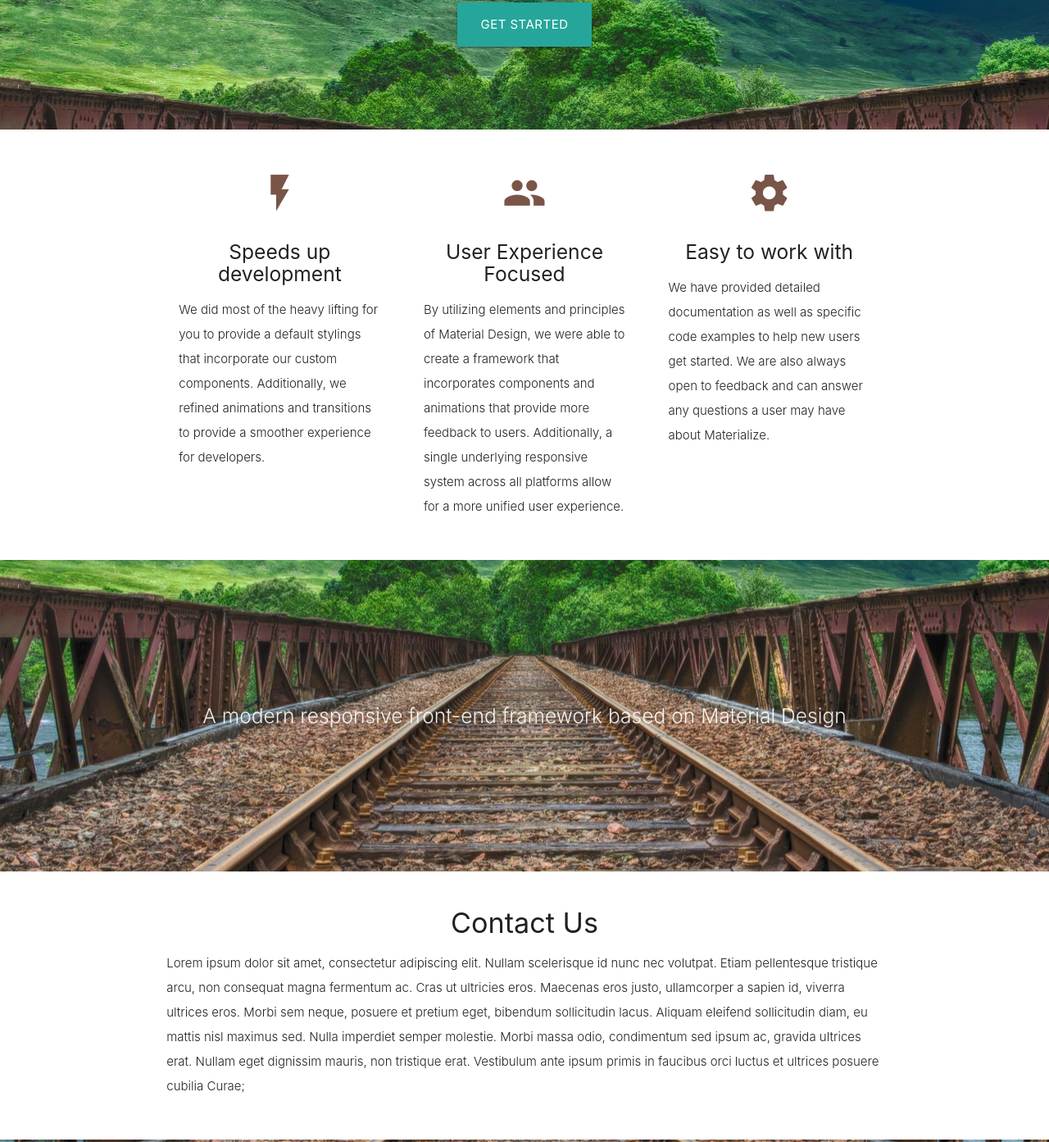
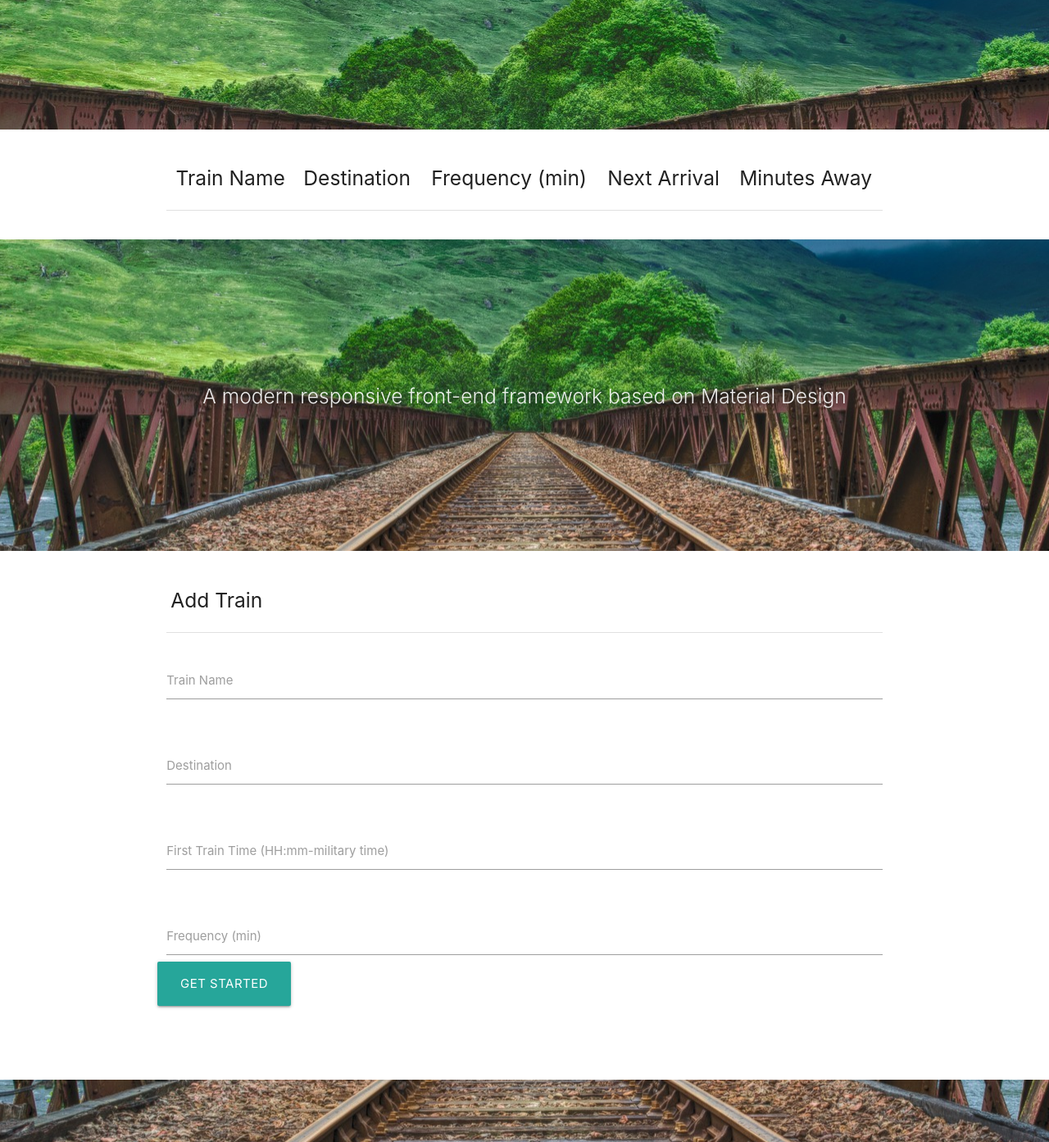
Before and after one commit to SarahSefcik/TrainScheduler, a plain HTML site: page index.html in a window 1280 px wide. Shown: the part 286-1679 px from the top of the page at 82% size. Drawn offline with nearby package versions, Linux system fonts and the light colour scheme; no server answers.

Commit message:
javascript

```diff
--- /dev/null
+++ b/assets/js/apps.js
@@ -0,0 +1,92 @@
+
+// Initialize Firebase
+var config = {
+  apiKey: "AIzaSyBo-L0aIRVI2OpvUiAxmnpCbE1NxJun2mw",
+  authDomain: "trainschedule-debd2.firebaseapp.com",
+  databaseURL: "https://trainschedule-debd2.firebaseio.com",
+  projectId: "trainschedule-debd2",
+  storageBucket: "trainschedule-debd2.appspot.com",
+  messagingSenderId: "881360416845"
+};
+firebase.initializeApp(config);
+
+var database = firebase.database();
+
+// Button for adding Trains
+$("#download-button").on("click", function (event) {
+  event.preventDefault();
+
+  // grabs user input
+  // Cant figure out why the input is not going into Firebase
+  var trainName = document.getElementById("name").value;
+  var trainName = document.getElementById("dest").value;
+  var trainName = document.getElementById("trainTime").value;
+  var trainName = document.getElementById("freq").value;
+
+
+  console.log(trainName);
+  console.log(dest);
+  console.log(trainTime);
+  console.log(freq);
+  // Creates local temporary object for holding train data
+  var newTrain = {
+    name: trainName,
+    destination: dest,
+    time: trainTime,
+    frequency: freq,
+  }
+
+  // Uploads train data to the database
+  database.ref().push(newTrain);
+
+  // Logs everything to the console
+  console.log(newTrain.name);
+  console.log(newTrain.destination);
+  console.log(newTrain.time);
+  console.log(newTrain.frequency);
+
+  alert("Train successfully added");
+
+  // Clears all of the text boxes
+  $("#name").val("");
+  $("#dest").val("");
+  $("#trainTime").val("");
+  $("#freq").val("");
+});
+
+// Create Firebase event for adding train to the database and a row in the html when a user adds an entry
+database.ref().on("child_added", function (childSnapshot) {
+  console.log(childSnapshot.val());
+
+  // Store everything into a var
+  var dest = childSnapshot.val().destination;
+  var trainName = childSnapshot.val().name;
+  var trainTime = childSnapshot.val().time;
+  var freq = childSnapshot.val().frequency;
+
+  // Train Info
+  console.log(dest);
+  console.log(trainName);
+  console.log(trainTime);
+  console.log(freq);
+
+  // Calculate here
+  // Make my calculations that I cannot figure out to calculate time
+
+
+
+  // Create new row
+  var newRow = $("<tr>").append(
+    $("<td>").text(dest),
+    $("<td>").text(trainName),
+    $("<td>").text(trainTime),
+    // Add column to here with calculated time to the table row
+    $("<td>"),
+    $("<td>").text(freq),
+    // Add column here with calculated time to the table row
+    $("<td>")
+  );
+
+  // Append the new row to the table
+  $("#train-table > tbody").append(newRow);
+});
--- a/index.html
+++ b/index.html
@@ -41,10 +41,7 @@
         <div class="row center">
           <h5 class="header col s12 light">A modern responsive front-end framework based on Material Design</h5>
         </div>
-        <div class="row center">
-          <a href="http://materializecss.com/getting-started.html" id="download-button" class="btn-large waves-effect waves-light teal lighten-1">Get
-            Started</a>
-        </div>
+
         <br><br>
 
       </div>
@@ -58,36 +55,31 @@
 
       <!--   Icon Section   -->
       <div class="row">
-        <div class="col s12 m4">
-          <div class="icon-block">
-            <h2 class="center brown-text"><i class="material-icons">flash_on</i></h2>
-            <h5 class="center">Speeds up development</h5>
-
-            <p class="light">We did most of the heavy lifting for you to provide a default stylings that incorporate
-              our custom components. Additionally, we refined animations and transitions to provide a smoother
-              experience for developers.</p>
-          </div>
-        </div>
-
-        <div class="col s12 m4">
-          <div class="icon-block">
-            <h2 class="center brown-text"><i class="material-icons">group</i></h2>
-            <h5 class="center">User Experience Focused</h5>
-
-            <p class="light">By utilizing elements and principles of Material Design, we were able to create a
-              framework that incorporates components and animations that provide more feedback to users. Additionally,
-              a single underlying responsive system across all platforms allow for a more unified user experience.</p>
-          </div>
-        </div>
-
-        <div class="col s12 m4">
-          <div class="icon-block">
-            <h2 class="center brown-text"><i class="material-icons">settings</i></h2>
-            <h5 class="center">Easy to work with</h5>
-
-            <p class="light">We have provided detailed documentation as well as specific code examples to help new
-              users get started. We are also always open to feedback and can answer any questions a user may have about
-              Materialize.</p>
+        <div class="col s12 m12">
+          <div>
+            <table class="table table-sm table-hover" id="train-table">
+              <thead>
+                <tr>
+                  <th scope="col">
+                    <h5 class="center">Train Name</h5>
+                  </th>
+                  <th scope="col">
+                    <h5 class="center">Destination</h5>
+                  </th>
+                  <th scope="col">
+                    <h5 class="center">Frequency (min)</h5>
+                  </th>
+                  <th scope="col">
+                    <h5 class="center">Next Arrival</h5>
+                  </th>
+                  <th scope="col">
+                    <h5 class="center">Minutes Away</h5>
+                  </th>
+                </tr>
+              </thead>
+              <tbody>
+              </tbody>
+            </table>
           </div>
         </div>
       </div>
@@ -109,22 +101,55 @@
 
   <div class="container">
     <div class="section">
-
       <div class="row">
-        <div class="col s12 center">
-          <h3><i class="mdi-content-send brown-text"></i></h3>
-          <h4>Contact Us</h4>
-          <p class="left-align light">Lorem ipsum dolor sit amet, consectetur adipiscing elit. Nullam scelerisque id
-            nunc nec volutpat. Etiam pellentesque tristique arcu, non consequat magna fermentum ac. Cras ut ultricies
-            eros. Maecenas eros justo, ullamcorper a sapien id, viverra ultrices eros. Morbi sem neque, posuere et
-            pretium eget, bibendum sollicitudin lacus. Aliquam eleifend sollicitudin diam, eu mattis nisl maximus sed.
-            Nulla imperdiet semper molestie. Morbi massa odio, condimentum sed ipsum ac, gravida ultrices erat. Nullam
-            eget dignissim mauris, non tristique erat. Vestibulum ante ipsum primis in faucibus orci luctus et ultrices
-            posuere cubilia Curae;</p>
+        <div class="col s12 m12">
+          <div>
+            <table class="table table-sm table-hover" id="train-table">
+              <thead>
+                <tr>
+                  <th scope="col">
+                    <h5 class="left">Add Train</h5>
+                  </th>
+                </tr>
+              </thead>
+            </table>
+          </div>
         </div>
       </div>
-
+      <div class="row">
+        <div class="col s12">
+          <div class="row">
+            <div class="input-field col s12">
+              <input type="text" id="name">
+              <label for="autocomplete-input">Train Name</label>
+            </div>
+          </div>
+          <div class="row">
+            <div class="input-field col s12">
+              <input type="text" id="autocomplete-input dest" class="autocomplete">
+              <label for="autocomplete-input">Destination</label>
+            </div>
+          </div>
+          <div class="row">
+            <div class="input-field col s12">
+              <input type="text" id="autocomplete-input trainTime" class="autocomplete">
+              <label for="autocomplete-input">First Train Time (HH:mm-military time)</label>
+            </div>
+          </div>
+          <div class="row">
+            <div class="input-field col s12">
+              <input type="text" id="autocomplete-input freq" class="autocomplete">
+              <label for="autocomplete-input">Frequency (min)</label>
+              <div class="row left">
+                <a href="" id="download-button" class="btn-large waves-effect waves-light teal lighten-1">Get
+                  Started</a>
+              </div>
+            </div>
+          </div>
+        </div>
+      </div>
     </div>
+  </div>
   </div>
 
 
@@ -180,11 +205,17 @@
 
   <!--  Scripts-->
   <!-- Compiled and minified JavaScript -->
+  <script src="https://code.jquery.com/jquery-3.3.1.js" ></script>
+
   <script src="https://cdnjs.cloudflare.com/ajax/libs/materialize/1.0.0/js/materialize.min.js"></script>
-  <script src="https://code.jquery.com/jquery-2.1.1.min.js"></script>
+  <!-- <script src="https://code.jquery.com/jquery-2.1.1.min.js"></script> -->
+
+
   <script src="assets/js/materialize.js"></script>
   <script src="assets/js/init.js"></script>
-
+  <!-- Firebase Reference -->
+  <script src="https://www.gstatic.com/firebasejs/5.5.3/firebase.js"></script>
+  <script src="assets/js/apps.js"></script>
 </body>
 
 </html>
```
Also changed, not shown: 2 other files.
